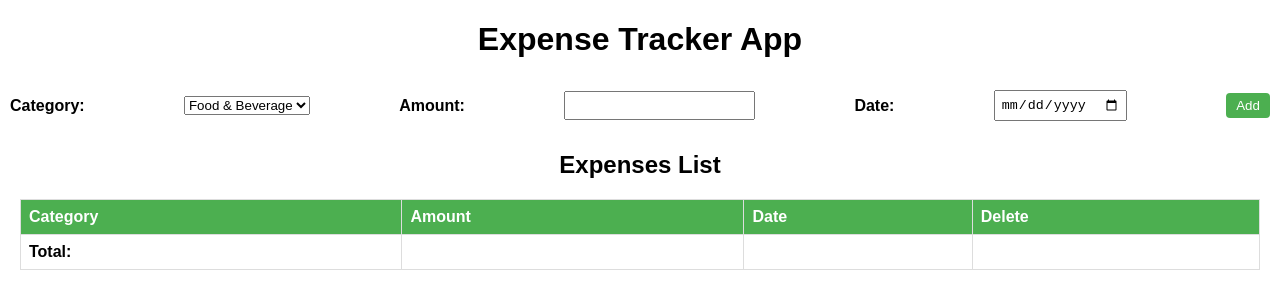
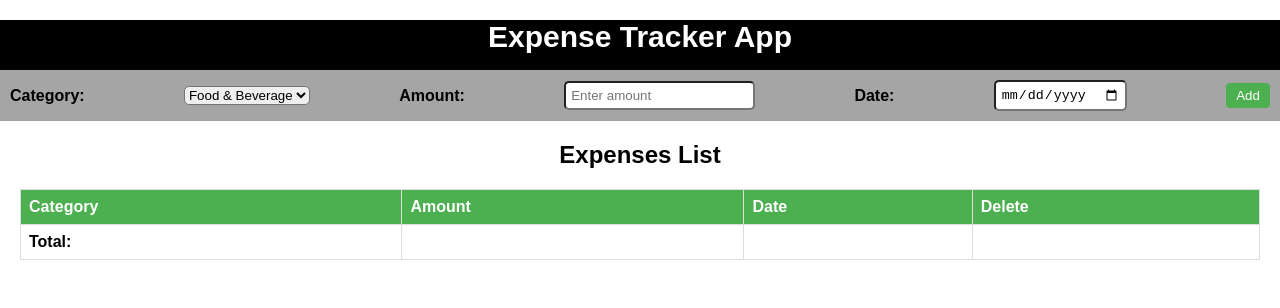
Before and after one commit to mvthegreatms/Expense-Tracker-APP, a plain HTML site: page index.html in a window 1280 px wide. Drawn offline with Linux system fonts and the light colour scheme.

Commit message:
add styling

```diff
--- a/index.html
+++ b/index.html
@@ -8,7 +8,10 @@
     <title>Expense Tracker App</title>
 </head>
 <body>
-    <h1>Expense Tracker App</h1>
+    <div class="header">
+        <h1>Expense Tracker App</h1>
+    </div>
+
     <div class="input-section">
         <label for="category-select">Category:</label>
         <select id="category-select">
@@ -17,14 +20,16 @@
             <option value="Transport">Transport</option>
             <option value="Relaxing">Relaxing</option>
         </select>
-        <label for="amount-input">Amount:</label>
-        <input type="number" id="amount-input">
+        <label for="amount-input" >Amount:</label>
+        <input type="number" id="amount-input" placeholder="Enter amount">
         <label for="date-input">Date:</label>
         <input type="date" id="date-input">
         <button id="add-btn">Add</button>
     </div>
     <div class="expenses-list">
+       <div class="header2">
         <h2>Expenses List</h2>
+       </div>
         <table>
             <thead>
                 <tr>
--- a/style.css
+++ b/style.css
@@ -1,11 +1,29 @@
 body {
     font-family: Arial, sans-serif;
     margin: 0;
+    /* padding: 0;
+    box-sizing: border-box; */
+  }
+  /* .container{
+     background-color: rgb(217, 245, 245);
+     height: auto;
+  }  */
+  .header{
+    background-color: black;
+    color: white;
+    height: 50px;
   }
 
-  h1, h2 {
-    text-align: center;
+  .header h1{
+    font-size: 30px;
+    display: flex;
+    justify-content: center;
+    align-items: center;
   }
+ .expenses-list h2{
+  text-align: center;
+
+ }
 
   .input-section {
     display: flex;
@@ -13,6 +31,7 @@ body {
     justify-content: space-between;
     align-items: center;
     padding: 10px;
+    background-color: rgb(165, 165, 165);
   }
 
   .input-section label {
@@ -23,6 +42,10 @@ body {
   .input-section input[type="number"], .input-section input[type="date"] {
     padding: 5px;
     margin-right: 10px;
+    border-radius: 5px;
+  }
+  #category-select{
+    border-radius: 5px;
   }
 
   .input-section button {
@@ -38,20 +61,24 @@ body {
     margin: 20px;
   }
 
+
   table {
     width: 100%;
     border-collapse: collapse;
+    /* border: 1px solid black; */
   }
 
   th, td {
     border: 1px solid #ddd;
     padding: 8px;
     text-align: left;
+    /* border: 1px solid black; */
   }
 
   th {
     background-color: #4CAF50;
     color: white;
+
   }
 
   tfoot td {
```
